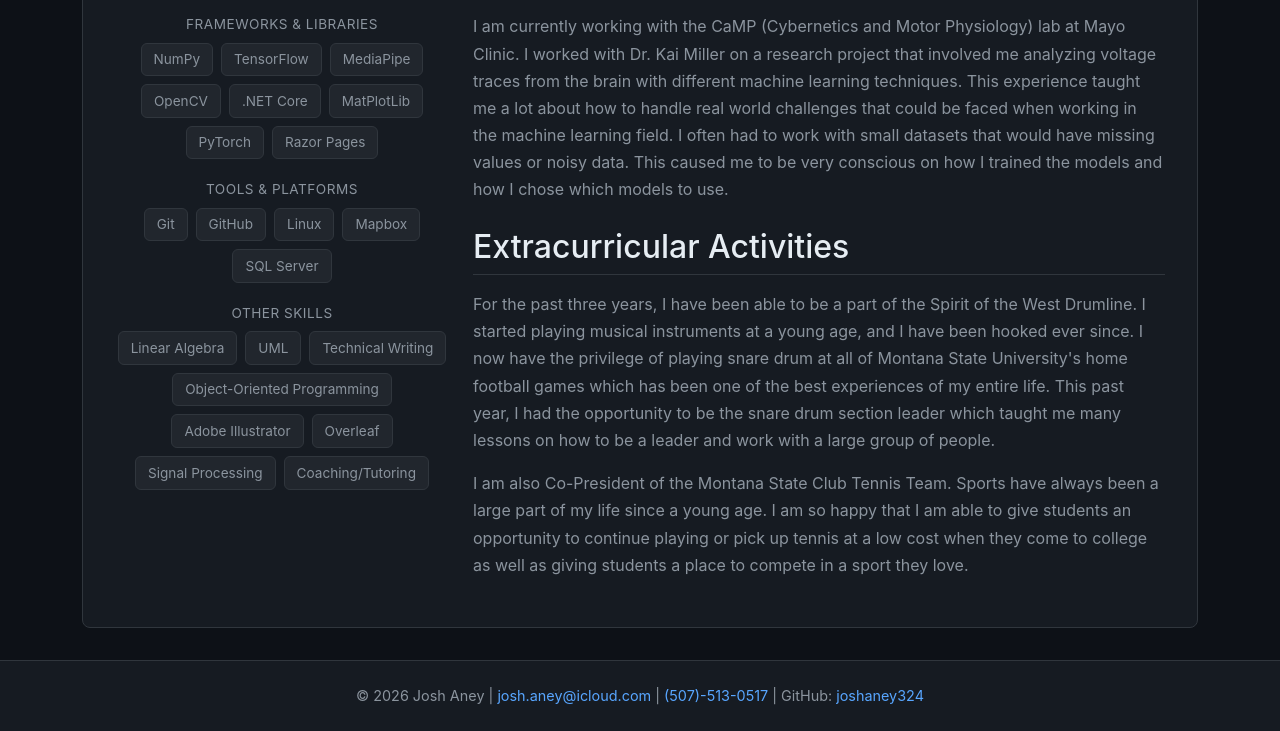
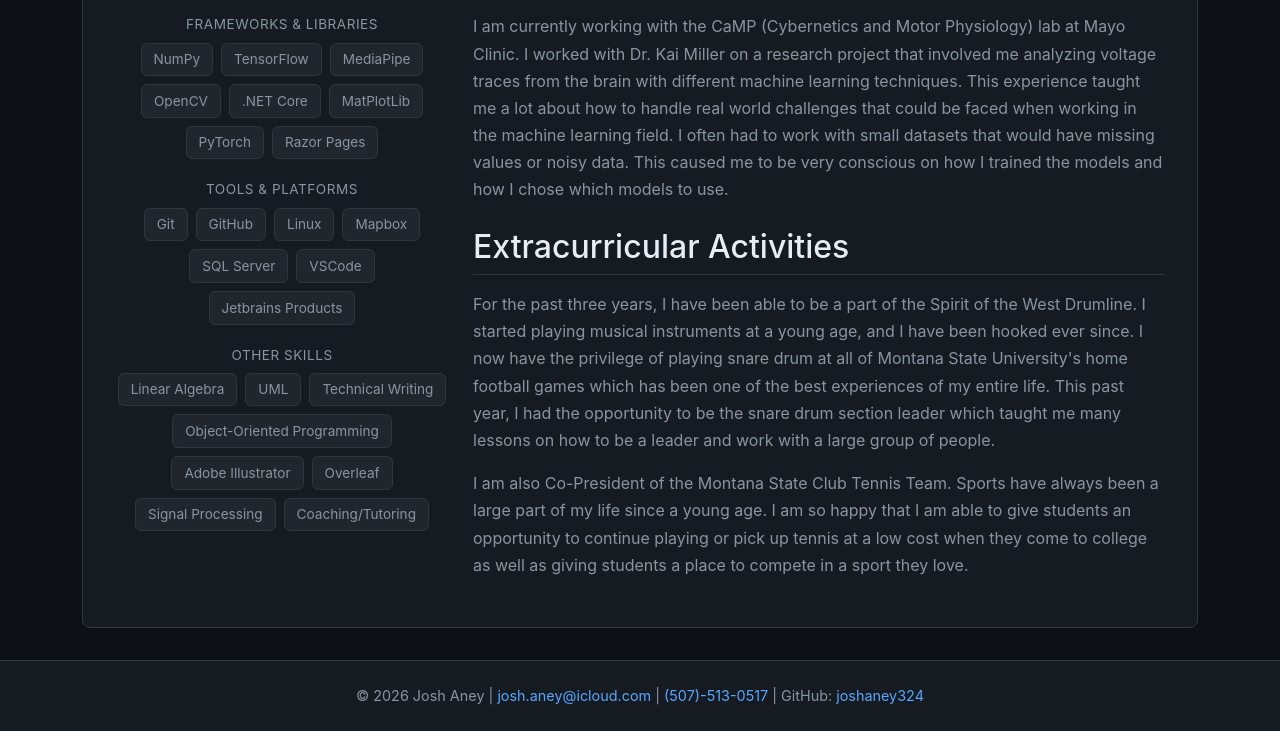
Before and after one commit to joshaney324/PersonalWebsite, a plain HTML site: page index.html in a window 1280 px wide. Shown: the part 841-1572 px from the top of the page. Drawn offline with nearby package versions, Linux system fonts and the light colour scheme.

Commit message:
Update tools and platforms

```diff
--- a/index.html
+++ b/index.html
@@ -88,6 +88,8 @@
                                 <span class="skill-badge">Linux</span>
                                 <span class="skill-badge">Mapbox</span>
                                 <span class="skill-badge">SQL Server</span>
+                                <span class="skill-badge">VSCode</span>
+                                <span class="skill-badge">Jetbrains Products</span>
                             </div>
                         </div>
                         <div class="skill-category">
```
